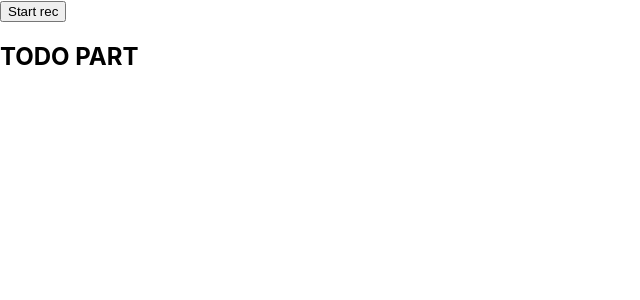
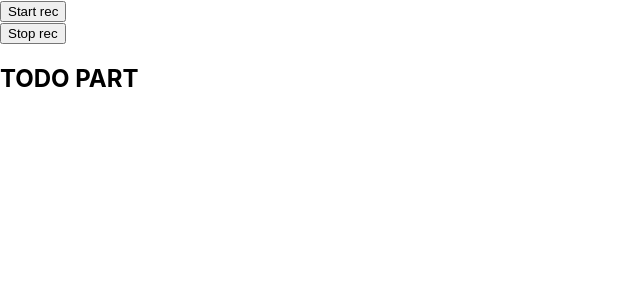
Before and after one commit to ManInBlack-coder/call-ast, a React (Create React App) app: page / in a window 1280 px wide. Shown: the top 300 px of the page, without its empty margins (0-640 px from the left). Built offline with nearby package versions, Linux system fonts and the light colour scheme.

Commit message:
Missing react imports solved

```diff
--- a/src/components/Main.tsx
+++ b/src/components/Main.tsx
@@ -1,4 +1,5 @@
 import useSpeechRecognition from "../hooks/useSpeechRecognition";
+import React from "react";
 
 const Main = () => {
 
@@ -20,6 +21,10 @@ const Main = () => {
                 <div>
                     <button onClick={startListening}>Start rec</button>
                 </div>
+
+                <div>
+                    <button onClick={stopListening}>Stop rec</button>
+                </div>
                 {isListening ? <div>CURRENTLY LISTENING</div> : null}
                 {text}
                 </>
--- a/src/components/Todo.tsx
+++ b/src/components/Todo.tsx
@@ -1,3 +1,5 @@
+import React from "react"
+
 const Todo = () => {
 
     return (
--- a/src/hooks/useSpeechRecognition.ts
+++ b/src/hooks/useSpeechRecognition.ts
@@ -40,6 +40,8 @@ const useSpeechRecognition = () => {
         text,
         isListening,
         startListening,
+        stopListening,
+
         hasRecognitionSupport: !! recognition,
     }
 
```
